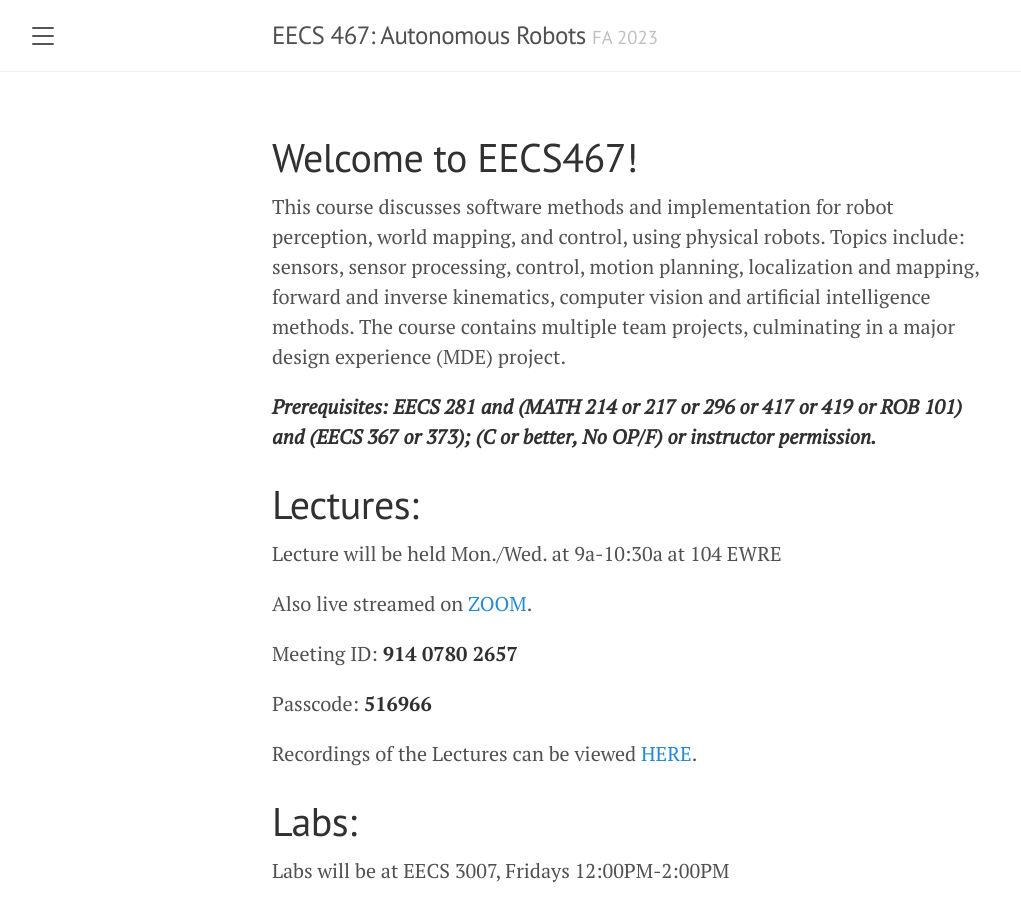
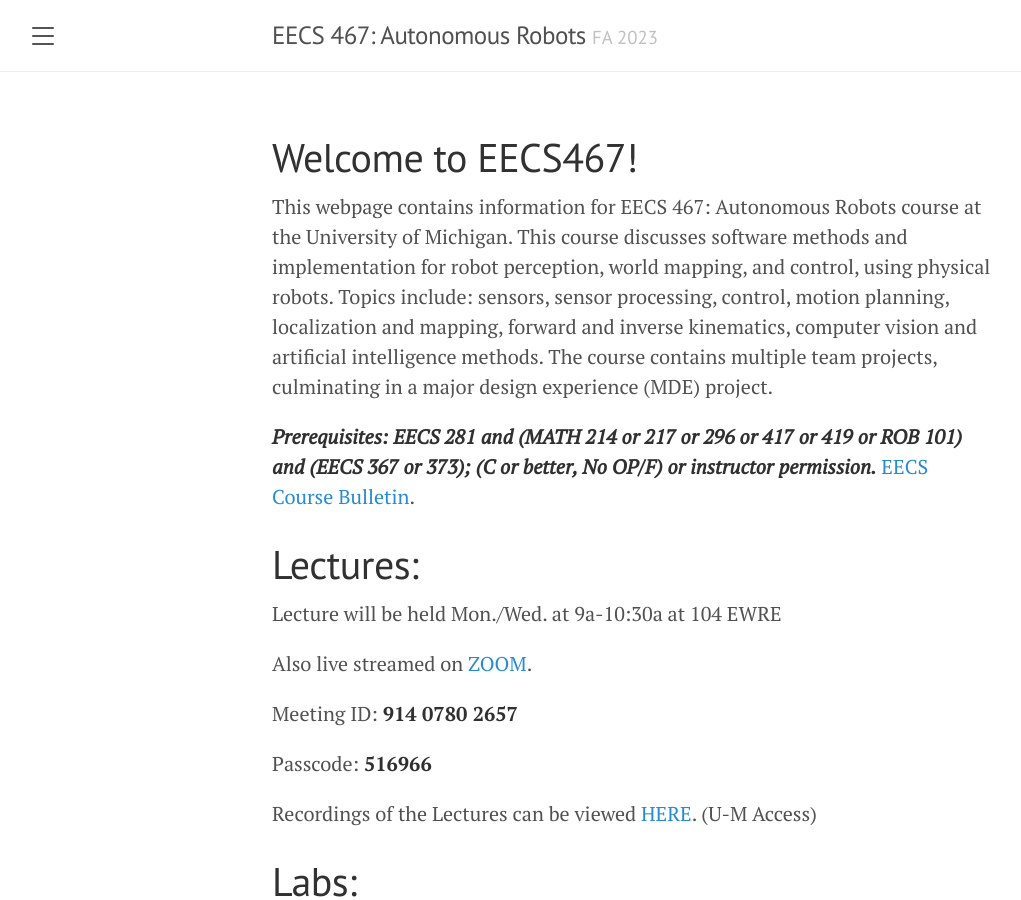
Before and after one commit to um-eecs467/um-eecs467.github.io, a Jekyll site: the page built from index.md, in a window 1280 px wide and 900 px high. Shown: the whole window, without its empty margins (8-1029 px from the left). Built offline with Jekyll 4.4.1, drawn with Linux system fonts in a browser that asks for light colours.

Commit message:
Update index.md

```diff
--- a/index.md
+++ b/index.md
@@ -4,9 +4,10 @@ title: Home
 ---
 
 # Welcome to EECS467!
+This webpage contains information for EECS 467: Autonomous Robots course at the University of Michigan.
 This course discusses software methods and implementation for robot perception, world mapping, and control, using physical robots. Topics include: sensors, sensor processing, control, motion planning, localization and mapping, forward and inverse kinematics, computer vision and artificial intelligence methods. The course contains multiple team projects, culminating in a major design experience (MDE) project.
 
-***Prerequisites: EECS 281 and (MATH 214 or 217 or 296 or 417 or 419 or ROB 101) and (EECS 367 or 373); (C or better, No OP/F) or instructor permission.***
+***Prerequisites: EECS 281 and (MATH 214 or 217 or 296 or 417 or 419 or ROB 101) and (EECS 367 or 373); (C or better, No OP/F) or instructor permission.***  [EECS Course Bulletin](https://bulletin.engin.umich.edu/courses/eecs/).
 
 
 
@@ -19,7 +20,7 @@ Meeting ID: **914 0780 2657**
 
 Passcode: **516966**
 
-Recordings of the Lectures can be viewed [HERE](https://leccap.engin.umich.edu/leccap/site/h9nsbemo6753uaqzmz7Links).
+Recordings of the Lectures can be viewed [HERE](https://leccap.engin.umich.edu/leccap/site/h9nsbemo6753uaqzmz7Links). (U-M Access)
 
 # Labs:
 
```
